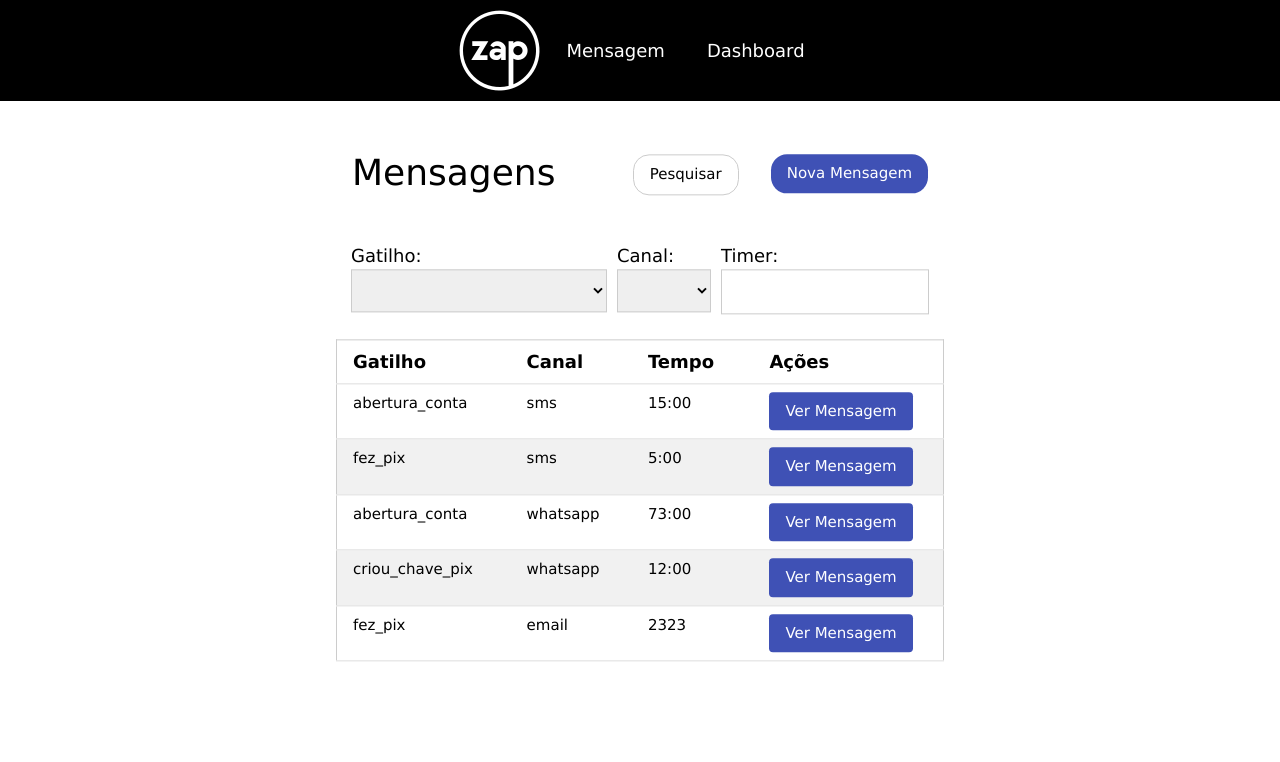
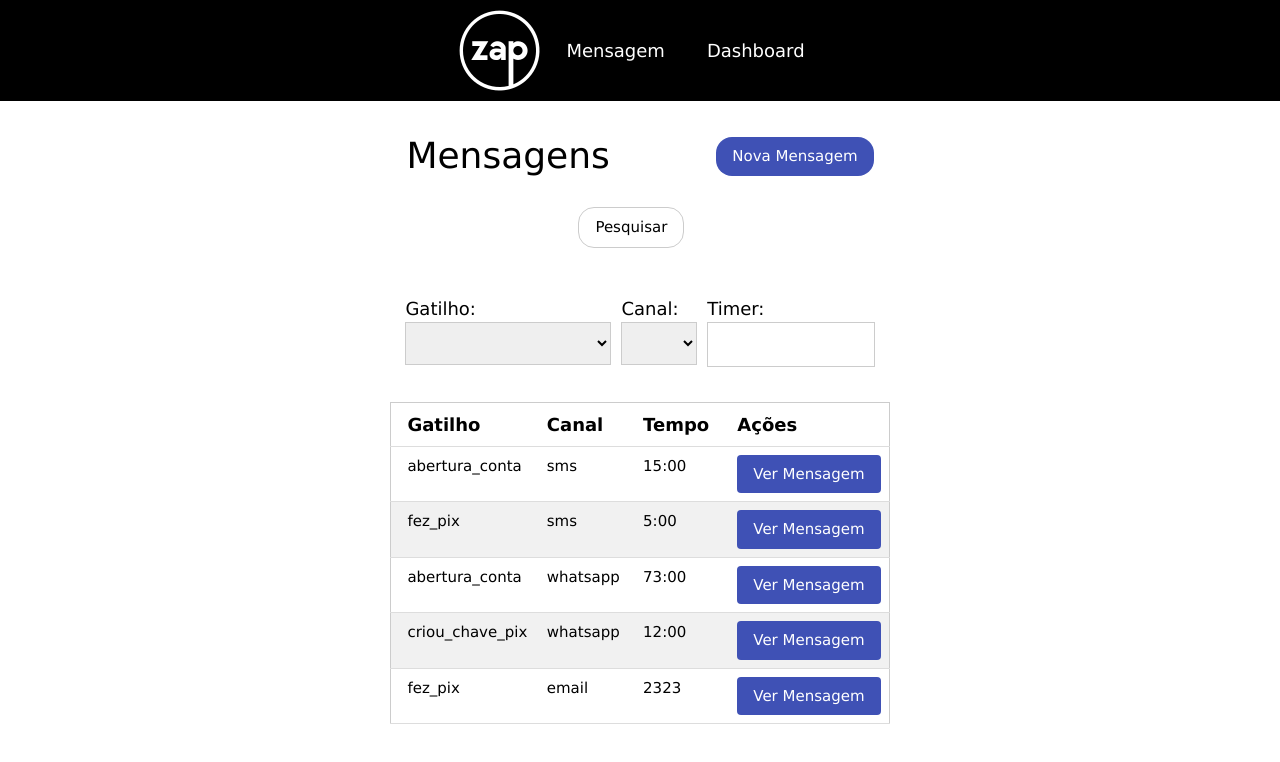
Before and after one commit to ciceroBSimoes/devinhouse_p2_zapsystem, a React (Create React App) app: page / in a window 1280 px wide. Shown: the top 762 px of the page. Built offline with nearby package versions, Linux system fonts and the light colour scheme; data requests are answered from the project's data file.

Commit message:
funcionalidade do filtro

```diff
--- a/src/App.js
+++ b/src/App.js
@@ -26,9 +26,12 @@ const App = () => {
       alert(error);
     }
   };
-  const handleGetMessages = async () => {
+  const handleGetMessages = async (trigger, channel, time) => {
     try {
-      const response = await api.get("/messages");
+      console.log(trigger, channel, time);
+      const response = await api.get(
+        `/messages?trigger_like=${trigger}&channel_like=${channel}&timer_like=${time}`
+      );
       setMessages(response.data);
     } catch (error) {
       console.log(error);
@@ -37,13 +40,12 @@ const App = () => {
   useEffect(() => {
     handleGetTriggers();
     handleGetChannels();
-    handleGetMessages();
   }, []);
 
   return (
     <Router>
       <Header />
-      <div className="w3-container w3-display-middle">
+      <div className="w3-container">
         <Switch>
           <Route
             exact
@@ -53,6 +55,7 @@ const App = () => {
                 triggers={triggers}
                 channels={channels}
                 messages={messages}
+                handleGetMessages={handleGetMessages}
               />
             )}
           />
--- a/src/components/MessagesTable/index.jsx
+++ b/src/components/MessagesTable/index.jsx
@@ -7,7 +7,7 @@ const MessagesTable = ({ messages }) => {
 
   return (
     <>
-      <table className="w3-table-all">
+      <table className="w3-table-all table">
         <thead className="w3-large">
           <tr>
             <th width="30%">Gatilho</th>
@@ -17,6 +17,7 @@ const MessagesTable = ({ messages }) => {
           </tr>
         </thead>
         <tbody>
+          {messages.length === 0 && <tr><td className="w3-xlarge w3-center" colSpan="4">Nenhuma Mensagem</td></tr>}
           {messages.map((message) => (
             <tr key={message.id}>
               <td>{message.trigger}</td>
--- a/src/index.css
+++ b/src/index.css
@@ -23,3 +23,11 @@
   flex-direction: column;
   margin: 5px;
 }
+.main {
+  width: 40%;
+  margin: 20px auto;
+}
+.table {
+  width: 40%;
+  margin: 20px auto;
+}
--- a/src/pages/Home/index.jsx
+++ b/src/pages/Home/index.jsx
@@ -1,9 +1,17 @@
-import React from "react";
+import React, { useEffect, useState } from "react";
 import MessagesTable from "../../components/MessagesTable";
 
-const Home = ({ triggers, channels, messages }) => {
+const Home = ({ triggers, channels, messages, handleGetMessages }) => {
+  const [query, setQuery] = useState({ trigger: "", channel: "", time: "" });
+
+  useEffect(() => {
+    console.log(query);
+    handleGetMessages(query.trigger, query.channel, query.time);
+  }, [query]);
+
   return (
     <>
+      <div className="main">
         <div className="w3-bar w3-margin-bottom">
           <span className="w3-bar-item w3-xxlarge">Mensagens</span>
           <button className="w3-margin w3-bar-item w3-right w3-button w3-indigo w3-round-xlarge">
@@ -17,7 +25,13 @@ const Home = ({ triggers, channels, messages }) => {
         <form className="w3-container filter w3-large">
           <div>
             <label htmlFor="triggerSelect">Gatilho:</label>
-          <select id="triggerSelect" className="w3-select w3-border">
+            <select
+              id="triggerSelect"
+              className="w3-select w3-border"
+              onChange={(e) => {
+                setQuery({ ...query, trigger: e.target.value });
+              }}
+            >
               <option value=""></option>
               {triggers.map((trigger) => (
                 <option key={trigger.id} value={trigger.name}>
@@ -29,7 +43,13 @@ const Home = ({ triggers, channels, messages }) => {
 
           <div>
             <label htmlFor="channelSelect">Canal:</label>
-          <select id="channelSelect" className="w3-select w3-border">
+            <select
+              id="channelSelect"
+              className="w3-select w3-border"
+              onChange={(e) => {
+                setQuery({ ...query, channel: e.target.value });
+              }}
+            >
               <option value=""></option>
               {channels.map((channel) => (
                 <option key={channel.id} value={channel.name}>
@@ -41,10 +61,17 @@ const Home = ({ triggers, channels, messages }) => {
 
           <div>
             <label htmlFor="timerField">Timer:</label>
-          <input type="text" id="timerField" className="w3-input w3-border" />
+            <input
+              type="text"
+              id="timerField"
+              className="w3-input w3-border"
+              onChange={(e) => {
+                setQuery({ ...query, time: e.target.value });
+              }}
+            />
           </div>
         </form>
-
+      </div>
       <MessagesTable messages={messages} />
     </>
   );
```
Lines whose indentation alone changed are shown as unchanged.
